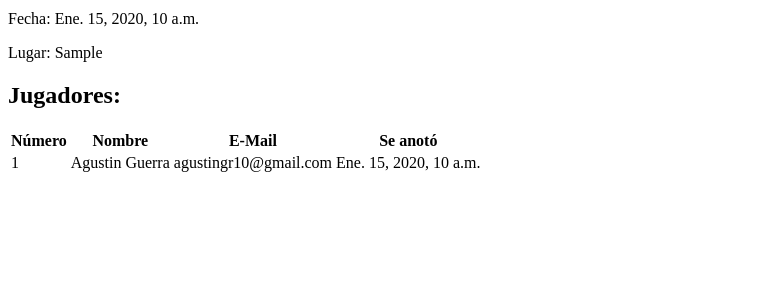
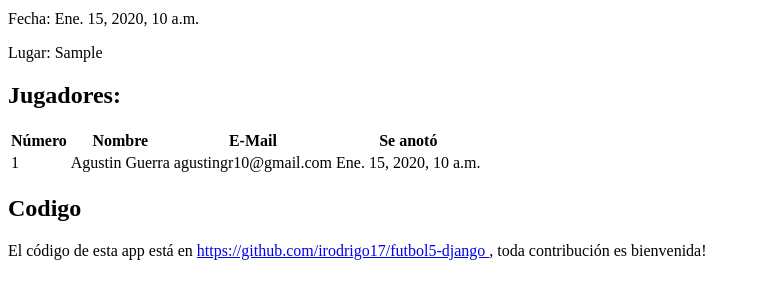
Before and after one commit to irodrigo17/futbol5-django, a Django app: page /matches/1/ in a window 1280 px wide. Shown: the part 141-441 px from the top of the page, without its empty margins (0-760 px from the left). Run offline with Django 3.2, Linux system fonts and the light colour scheme; data comes from the database, SQL or seed files in the repository; tables that the repository leaves empty hold one stand-in row (values such as "Sample post").

Commit message:
Add link to source

```diff
--- a/core/templates/core/join_match_email.txt
+++ b/core/templates/core/join_match_email.txt
@@ -15,3 +15,7 @@ Si no puedes seguir los links, prueba copiar y pegar la URL en tu navegador.
 
 Saludos,
 Fobal
+
+
+Codigo:
+El código de esta app está en https://github.com/irodrigo17/futbol5-django y toda contribución es bienvenida!
--- a/core/templates/core/match.html
+++ b/core/templates/core/match.html
@@ -23,3 +23,11 @@
   </tr>
   {% endfor %}
 </table>
+
+<h2>Codigo</h2>
+<p>El código de esta app está en
+  <a href="https://github.com/irodrigo17/futbol5-django">
+    https://github.com/irodrigo17/futbol5-django
+  </a>
+  , toda contribución es bienvenida!
+</p>
```
Also changed, not shown: core/templates/core/index.html (+8 -0 lines), core/templates/core/join_match_email.html (+8 -0 lines).
